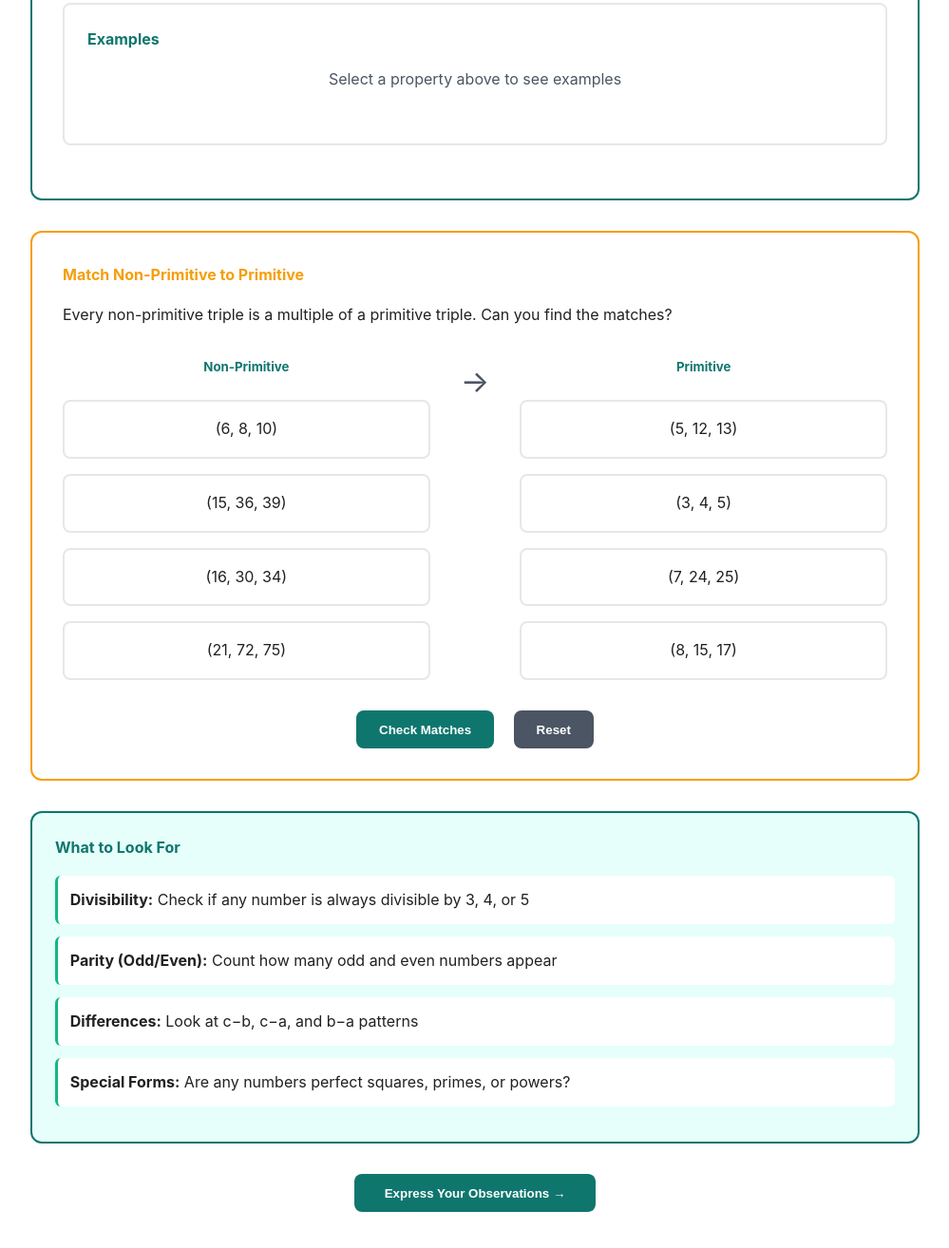
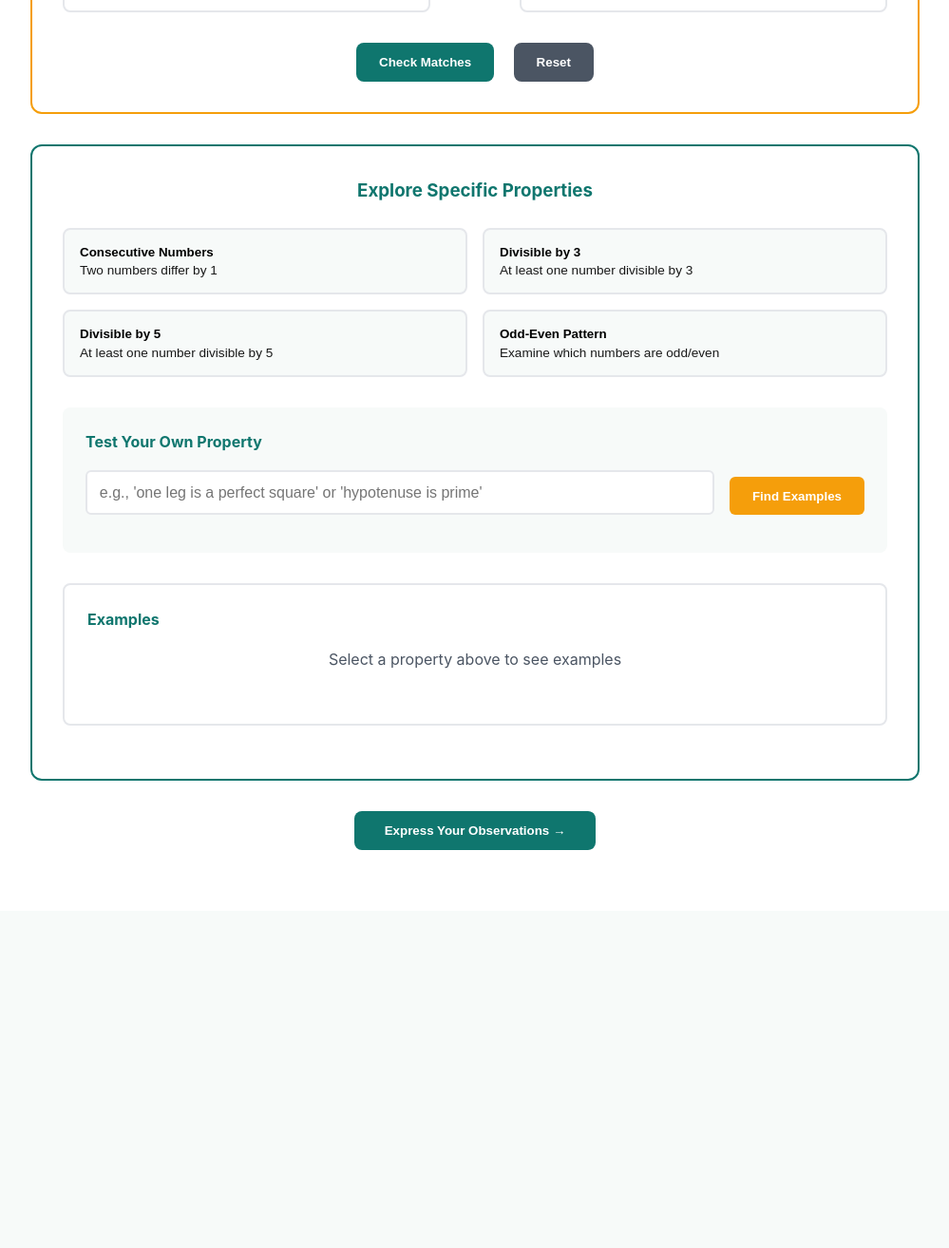
Before and after one commit to asghariamir/triples, a plain HTML site: page index.html in a window 1280 px wide. Shown: the part 1046-2360 px from the top of the page at 95% size, without its empty margins (140-1139 px from the left). After the commit the page ends 2005 px from the top, so only its background shows below. Drawn offline with Linux system fonts and the light colour scheme.

Commit message:
Update index.html

```diff
--- a/index.html
+++ b/index.html
@@ -607,44 +607,6 @@
                 </div>
             </div>
 
-            <div class="property-explorer">
-                <h3 style="color: var(--primary-color); text-align: center; margin-bottom: 1.5rem;">Explore Specific Properties</h3>
-
-                <div class="property-selector">
-                    <button class="property-btn" onclick="showExamples('consecutive')">
-                        <strong>Consecutive Numbers</strong>
-                        <small>Two numbers differ by 1</small>
-                    </button>
-                    <button class="property-btn" onclick="showExamples('divisible3')">
-                        <strong>Divisible by 3</strong>
-                        <small>At least one number divisible by 3</small>
-                    </button>
-                    <button class="property-btn" onclick="showExamples('divisible5')">
-                        <strong>Divisible by 5</strong>
-                        <small>At least one number divisible by 5</small>
-                    </button>
-                    <button class="property-btn" onclick="showExamples('oddeven')">
-                        <strong>Odd-Even Pattern</strong>
-                        <small>Examine which numbers are odd/even</small>
-                    </button>
-                </div>
-
-                <div class="custom-query">
-                    <h4 style="color: var(--primary-color); margin-bottom: 1rem;">Test Your Own Property</h4>
-                    <div class="custom-query-input">
-                        <input type="text" id="custom-property" placeholder="e.g., 'one leg is a perfect square' or 'hypotenuse is prime'">
-                        <button onclick="testCustomProperty()">Find Examples</button>
-                    </div>
-                </div>
-
-                <div class="examples-display" id="examples-display">
-                    <h4>Examples</h4>
-                    <div id="examples-list">
-                        <p style="color: var(--text-muted); text-align: center;">Select a property above to see examples</p>
-                    </div>
-                </div>
-            </div>
-
             <div class="matching-exercise">
                 <h4>Match Non-Primitive to Primitive</h4>
                 <p>Every non-primitive triple is a multiple of a primitive triple. Can you find the matches?</p>
@@ -691,21 +653,45 @@
                 <div class="feedback-display" id="match-feedback"></div>
             </div>
 
-            <div class="observations-guide">
-                <h4>What to Look For</h4>
-                <div class="observation-prompt">
-                    <strong>Divisibility:</strong> Check if any number is always divisible by 3, 4, or 5
+            <div class="property-explorer">
+                <h3 style="color: var(--primary-color); text-align: center; margin-bottom: 1.5rem;">Explore Specific Properties</h3>
+
+                <div class="property-selector">
+                    <button class="property-btn" onclick="showExamples('consecutive')">
+                        <strong>Consecutive Numbers</strong>
+                        <small>Two numbers differ by 1</small>
+                    </button>
+                    <button class="property-btn" onclick="showExamples('divisible3')">
+                        <strong>Divisible by 3</strong>
+                        <small>At least one number divisible by 3</small>
+                    </button>
+                    <button class="property-btn" onclick="showExamples('divisible5')">
+                        <strong>Divisible by 5</strong>
+                        <small>At least one number divisible by 5</small>
+                    </button>
+                    <button class="property-btn" onclick="showExamples('oddeven')">
+                        <strong>Odd-Even Pattern</strong>
+                        <small>Examine which numbers are odd/even</small>
+                    </button>
                 </div>
-                <div class="observation-prompt">
-                    <strong>Parity (Odd/Even):</strong> Count how many odd and even numbers appear
+
+                <div class="custom-query">
+                    <h4 style="color: var(--primary-color); margin-bottom: 1rem;">Test Your Own Property</h4>
+                    <div class="custom-query-input">
+                        <input type="text" id="custom-property" placeholder="e.g., 'one leg is a perfect square' or 'hypotenuse is prime'">
+                        <button onclick="testCustomProperty()">Find Examples</button>
+                    </div>
                 </div>
-                <div class="observation-prompt">
-                    <strong>Differences:</strong> Look at c−b, c−a, and b−a patterns
-                </div>
-                <div class="observation-prompt">
-                    <strong>Special Forms:</strong> Are any numbers perfect squares, primes, or powers?
+
+                <div class="examples-display" id="examples-display">
+                    <h4>Examples</h4>
+                    <div id="examples-list">
+                        <p style="color: var(--text-muted); text-align: center;">Select a property above to see examples</p>
+                    </div>
                 </div>
             </div>
+
+
 
             <div class="nav-buttons">
                 <button class="nav-btn" onclick="switchTab('say')">Express Your Observations →</button>
@@ -1219,6 +1205,9 @@
         function resetProof() {
             generateProofSteps();
             document.getElementById('proof-feedback').style.display = 'none';
+            document.getElementById('complete-proof').classList.remove('active');
+            document.getElementById('proof-container').style.display = 'block';
+            document.querySelector('#proof-area .action-buttons').style.display = 'flex';
         }
 
         async function checkWithAI() {
```
